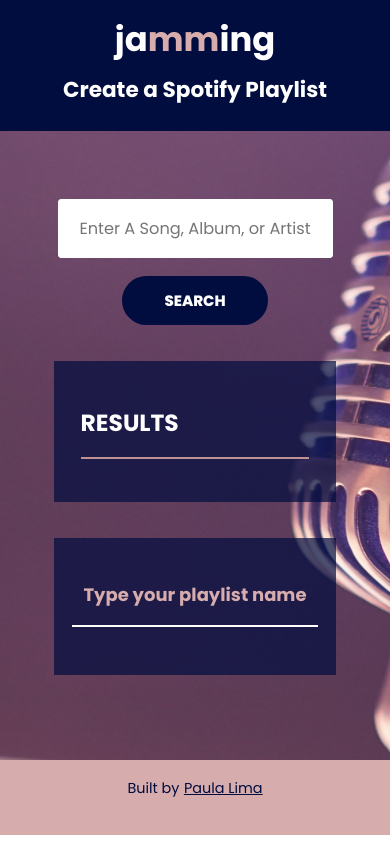
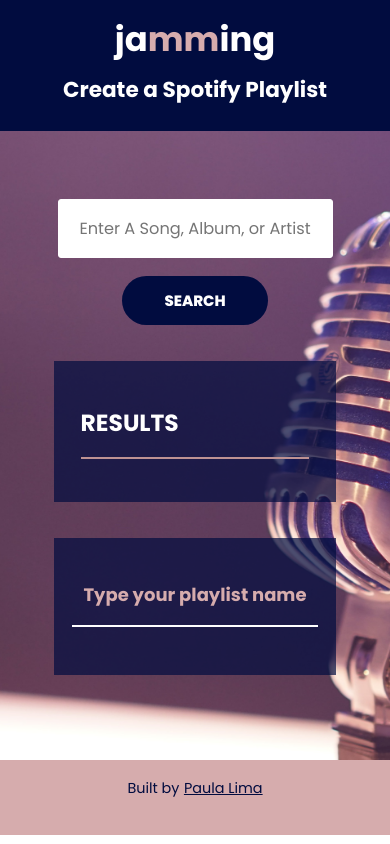
Before and after one commit to paulafffl/playlist_maker, a React (Create React App) app: page / in a window 390 px wide. Built offline with nearby package versions, Linux system fonts and the light colour scheme.

Commit message:
Update propType and background behaviour

```diff
--- a/src/Components/App/App.css
+++ b/src/Components/App/App.css
@@ -54,7 +54,7 @@ h2 {
 @media only screen and (max-width: 1020px) {
     .App {
         background-image: url('./matt-botsford-OKLqGsCT8qs-unsplash-mobile.jpg');
-        background-attachment: fixed;
+        background-attachment: scroll;
     }
     .App-playlist {
         align-items: center;
--- a/src/Components/Track/Track.js
+++ b/src/Components/Track/Track.js
@@ -50,8 +50,8 @@ class Track extends React.Component {
 
 Track.propTypes = {
     track: PropTypes.object.isRequired,
-    onAdd: PropTypes.func.isRequired,
-    onRemove: PropTypes.func.isRequired,
+    onAdd: PropTypes.func,
+    onRemove: PropTypes.func,
     isRemoval: PropTypes.bool.isRequired,
 };
 
```
